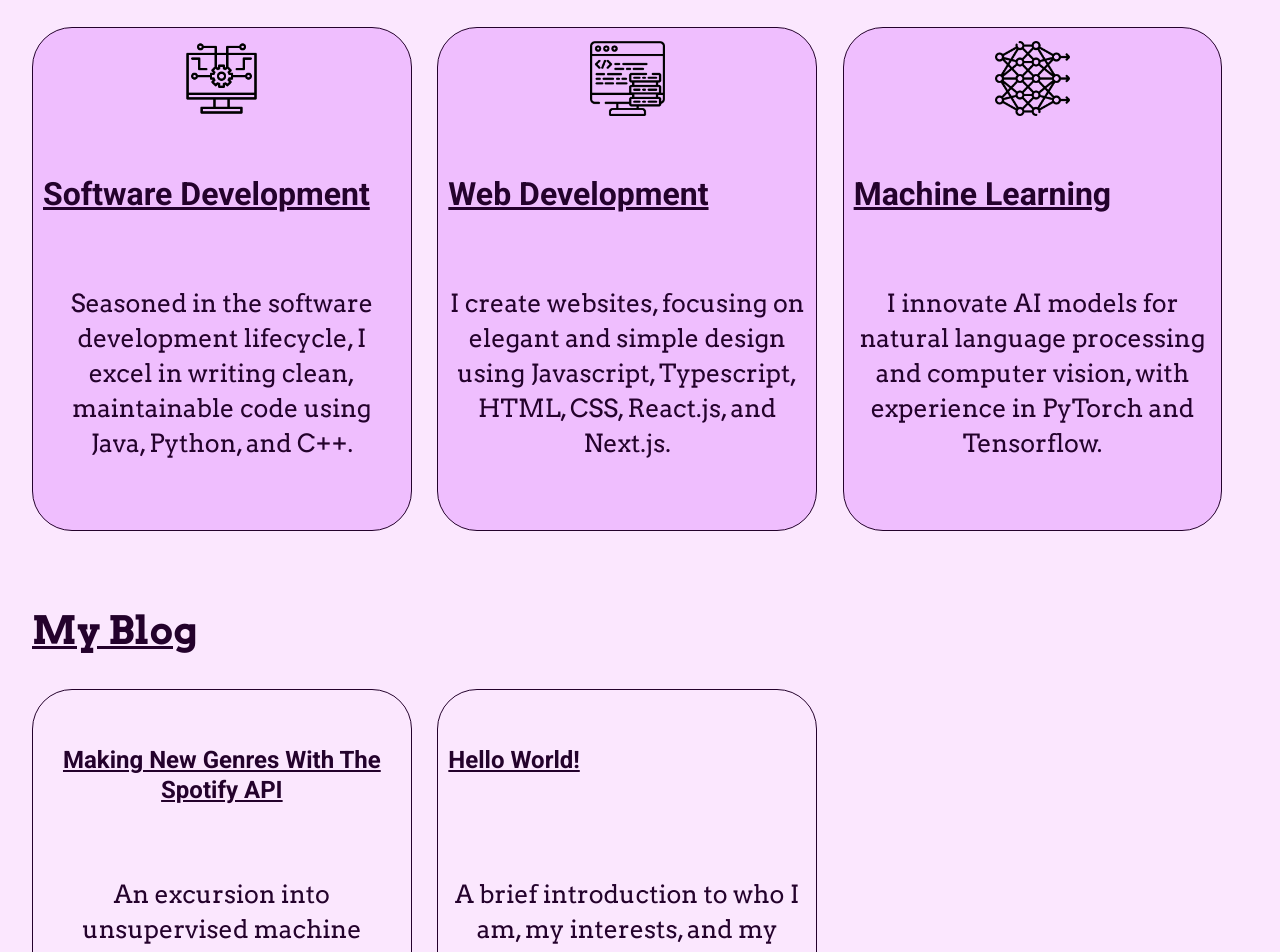
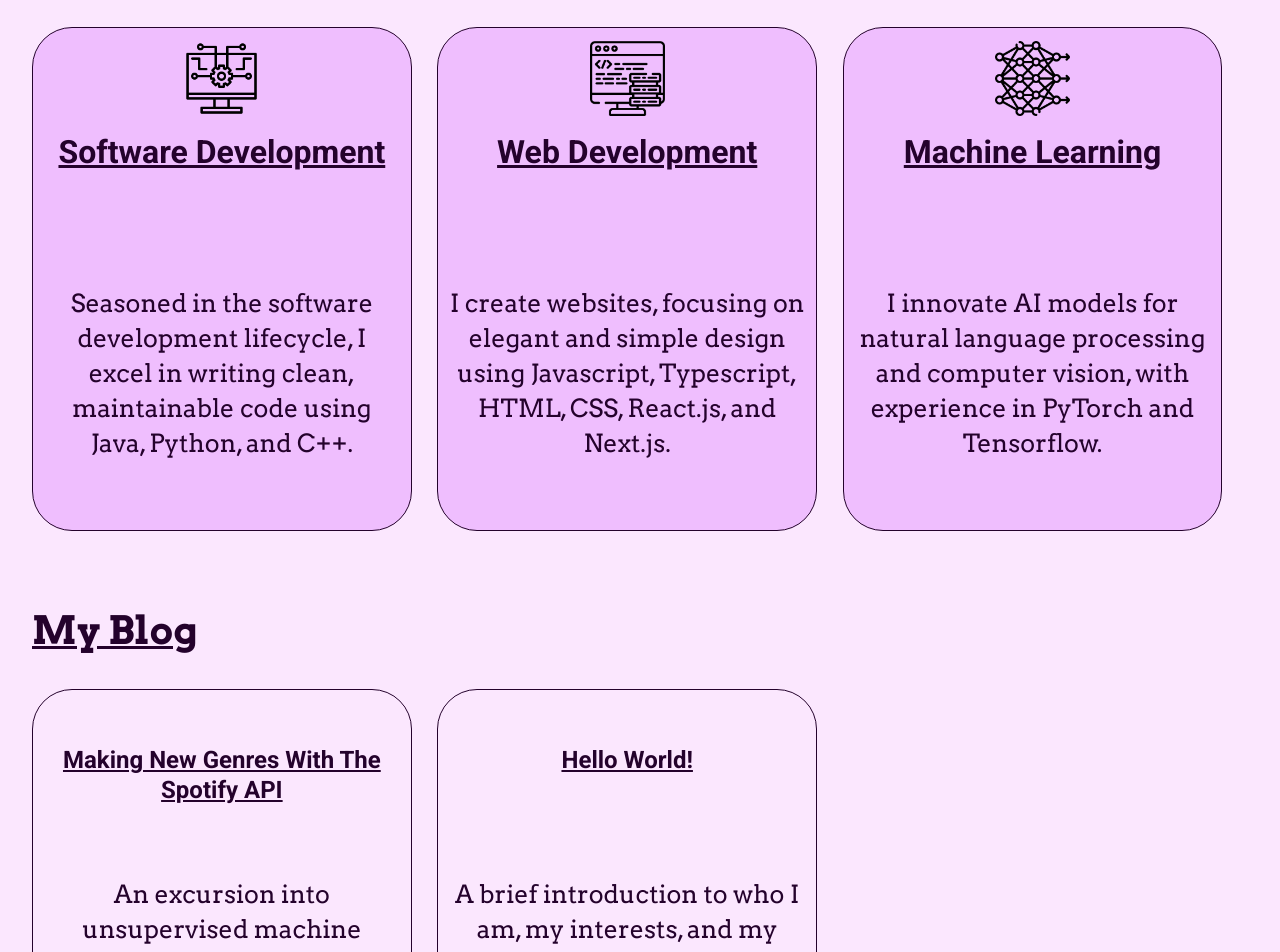
Before and after one commit to AbhilashaTandon/abhilashatandon.com, a Next.js app: page / in a window 1280 px wide. Shown: the part 1860-2812 px from the top of the page. Built offline with nearby package versions, Linux system fonts and the light colour scheme.

Commit message:
Fixed text alignment in blog and skills

```diff
--- a/package.json
+++ b/package.json
@@ -14,6 +14,7 @@
     "gray-matter": "^4.0.3",
     "markdown-to-jsx": "^7.5.0",
     "next": "14.2.7",
+    "node": "^22.8.0",
     "react": "^18.3.1",
     "react-dom": "^18.3.1",
     "sharp": "^0.33.5"
--- a/public/computer-graphics-files/mandlebrot-and-julia.html
+++ b/public/computer-graphics-files/mandlebrot-and-julia.html
@@ -273,7 +273,7 @@ void main(void) {
   beautiful set of infinite fractals called the Julia sets.
 </h4>
 <h3 class="h3">Mandelbrot Set</h3>
-<h4>
+<h4 class="h4">
   The Mandelbrot set is constructed from complex numbers, numbers formed by the
   addition of a real number "a" and a real number "b" times "i", or the square
   root of -1. We express this as "a + bi". These numbers have their own special
--- a/src/styles/blog.module.css
+++ b/src/styles/blog.module.css
@@ -68,7 +68,6 @@
   padding: 25px 0 21px;
   text-align: center;
   height: 30%;
-  display: flex;
 }
 
 
--- a/src/styles/skills.module.css
+++ b/src/styles/skills.module.css
@@ -43,7 +43,6 @@
     padding: 10px 0;
     text-align: center;
     height: 30%;
-    display: flex;
     color: var(--text-color);
 }
 
```
Also changed, not shown: 2 other files (tests, documents, lock files or other folders).
